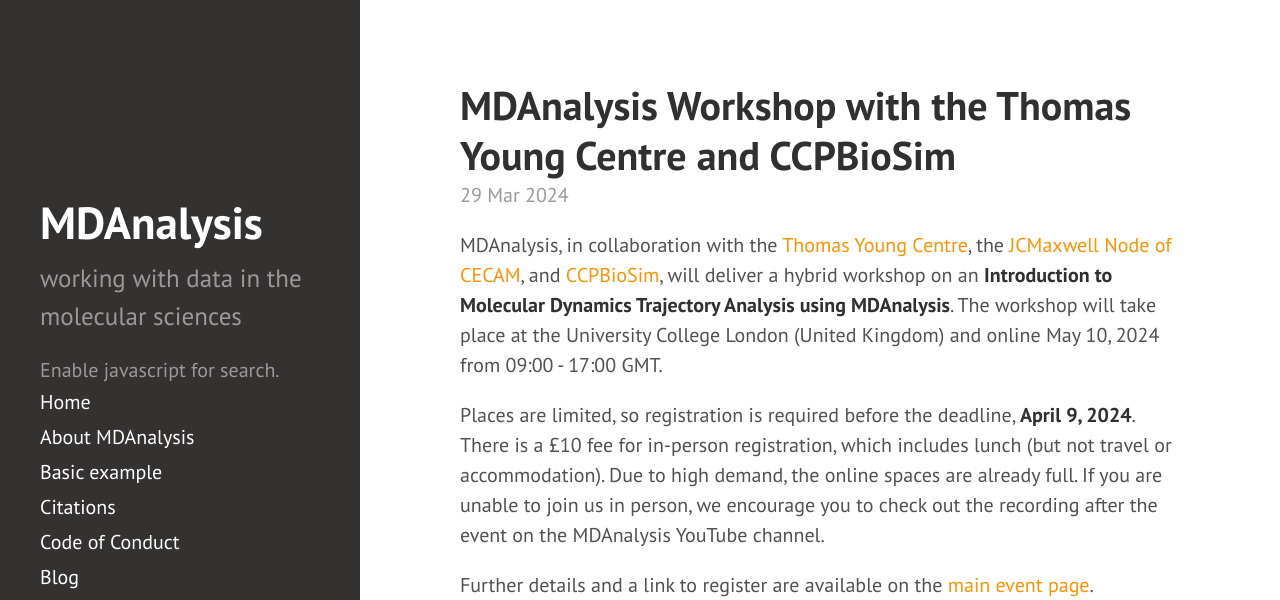
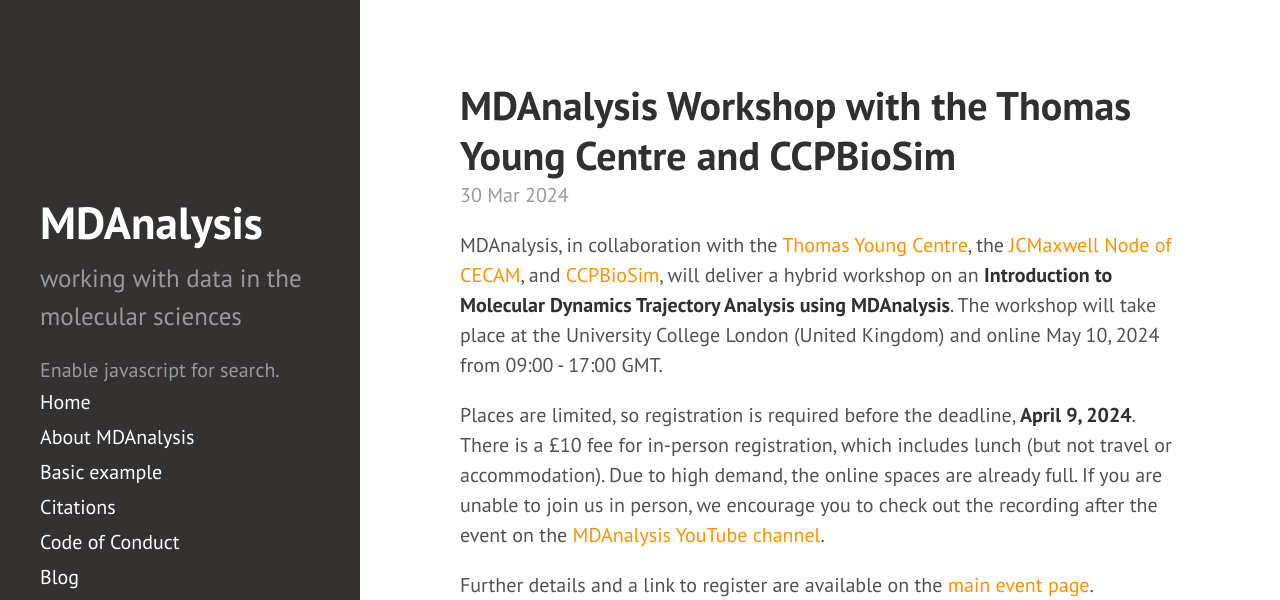
Before and after one commit to MDAnalysis/MDAnalysis.github.io, a Jekyll site: the page built from _posts/2024-03-30-tyc-workshop.md, in a window 1280 px wide and 1105 px high, cut to the strip 0-600 px from the top of the window. Built offline with Jekyll 4.4.1, drawn with Linux system fonts in a browser that asks for light colours; comment, search, counter and statistics services are not loaded; part of the change alters nothing that is shown.

```diff
--- a/_posts/2024-03-29-tyc-workshop.md
+++ b/_posts/2024-03-30-tyc-workshop.md
@@ -5,7 +5,7 @@ title: MDAnalysis Workshop with the Thomas Young Centre and CCPBioSim
 
 MDAnalysis, in collaboration with the [Thomas Young Centre](https://thomasyoungcentre.org/), the [JCMaxwell Node of CECAM](https://uk-jcmaxwell.cecam.org/), and [CCPBioSim](https://www.ccpbiosim.ac.uk/), will deliver a hybrid workshop on an **Introduction to Molecular Dynamics Trajectory Analysis using MDAnalysis**. The workshop will take place at the University College London (United Kingdom) and online May 10, 2024 from 09:00 - 17:00 GMT.
 
-Places are limited, so registration is required before the deadline, **April 9, 2024**. There is a £10 fee for in-person registration, which includes lunch (but not travel or accommodation). Due to high demand, the online spaces are already full. If you are unable to join us in person, we encourage you to check out the recording after the event on the MDAnalysis YouTube channel.
+Places are limited, so registration is required before the deadline, **April 9, 2024**. There is a £10 fee for in-person registration, which includes lunch (but not travel or accommodation). Due to high demand, the online spaces are already full. If you are unable to join us in person, we encourage you to check out the recording after the event on the [MDAnalysis YouTube channel](https://www.youtube.com/@mdanalysis3040).
 
 Further details and a link to register are available on the [main event page](https://www.ccpbiosim.ac.uk/mda2024).
 
```
